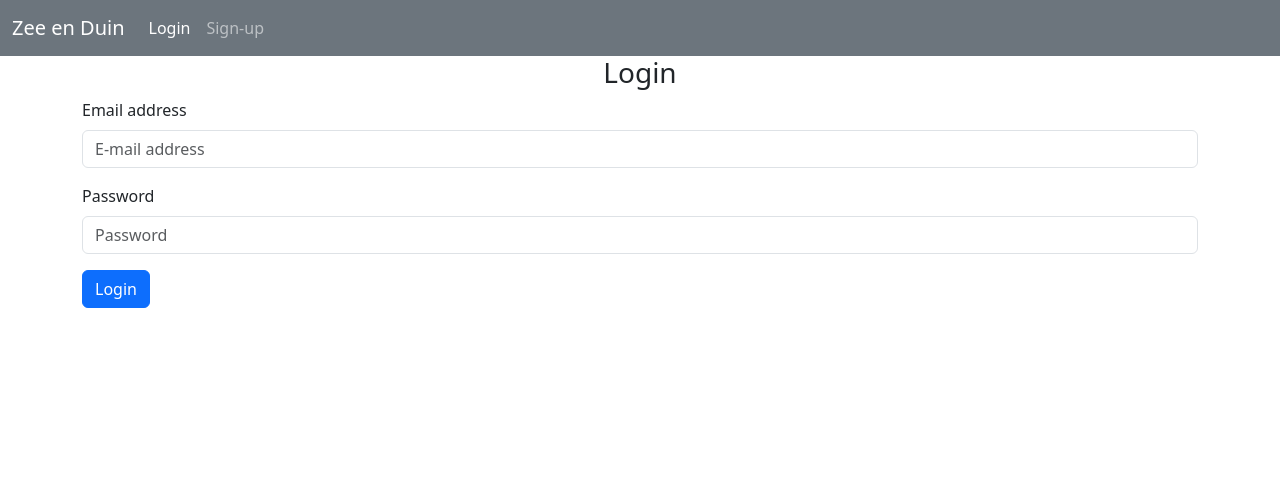
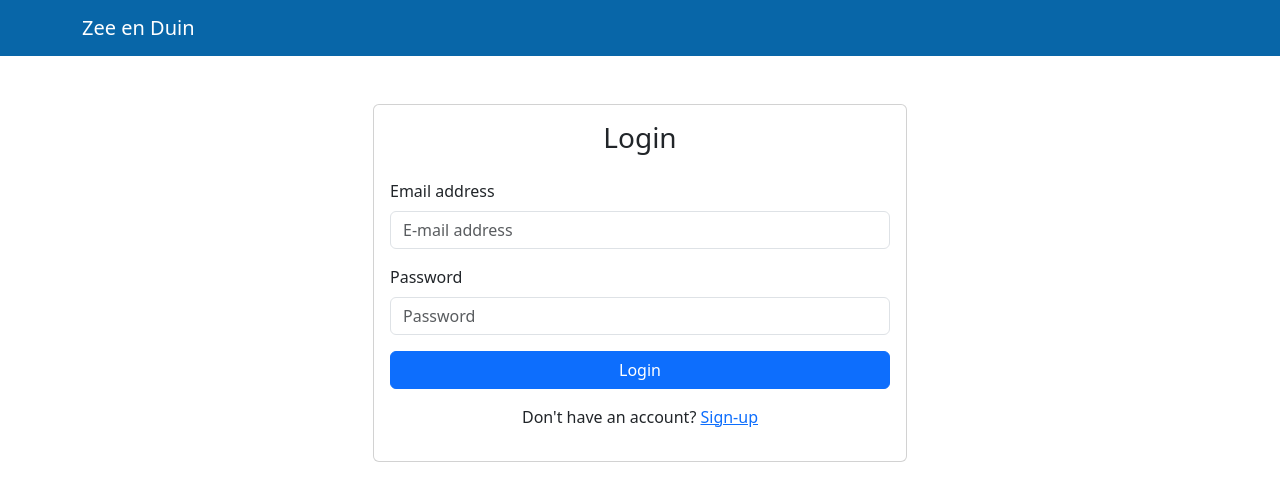
Before and after one commit to Reinder15/project_webtech, a Flask app: page /auth/login in a window 1280 px wide. Shown: the top 501 px of the page. Run offline with Flask 3, Linux system fonts and the light colour scheme.

Commit message:
Added a few things to make it prettier

```diff
--- a/website/templates/base.html
+++ b/website/templates/base.html
@@ -17,12 +17,14 @@
   />
   </head>
   <body>
-    <nav class="navbar navbar-expand-lg bg-secondary" data-bs-theme="dark">
-      <div class="container-fluid">
+    <nav class="navbar navbar-expand-lg navbar-dark" style="background-color: #0866a8;">
+      <div class="container">
+          <a class="navbar-brand" href="/">Zee en Duin</a>
+          <button class="navbar-toggler" type="button" data-bs-toggle="collapse" data-bs-target="#navbarNav" aria-controls="navbarNav" aria-expanded="false" aria-label="Toggle navigation">
+              <span class="navbar-toggler-icon"></span>
+          </button>
           <div class="collapse navbar-collapse" id="navbarNav">
-          <div class="collapse navbar-collapse" id="navbarTogglerDemo01">
-            <a class="navbar-brand" href="/">Zee en Duin</a>
-            <ul class="navbar-nav me-auto mb-2 mb-lg-0">
+              <ul class="navbar-nav ms-auto">
                   {% if user.is_authenticated %}
                       <li class="nav-item">
                           <a class="nav-link" id="home" href="/">Home</a>
@@ -33,23 +35,11 @@
                       <li class="nav-item">
                           <a class="nav-link" id="logout" href="{{ url_for('auth.logout') }}">Logout</a>
                       </li>
-            {% else %}
-            <li class="nav-item">
-              <a class="nav-link active" id="login" href="login">Login</a>
-            </li>
-
-            <li class="nav-item">
-              <a class="nav-link" id="sign-up" href="sign-up">Sign-up</a>
-            </li>
-
-
                   {% endif %}
-
               </ul>
           </div>
       </div>
   </nav>
-
     {% with messages = get_flashed_messages(with_categories=true) %}
     {% if messages %}
       {% for category, message in messages %}
--- a/website/templates/login.html
+++ b/website/templates/login.html
@@ -1,7 +1,19 @@
-{% extends "base.html" %} {% block title %}Login{% endblock %} {% block
-content%}
+{% extends "base.html" %} {% block title %}Login{% endblock %} {% block content
+%}
+<!DOCTYPE html>
+<html lang="en">
+  <head>
+    <meta charset="UTF-8" />
+    <meta name="viewport" content="width=device-width, initial-scale=1.0" />
+  </head>
+  <body>
+    <div class="container mt-5">
+      <div class="row justify-content-center">
+        <div class="col-md-6">
+          <div class="card">
+            <div class="card-body">
+              <h3 class="text-center mb-4">Login</h3>
               <form method="POST">
-  <h3 align="center">Login</h3>
                 <div class="mb-3">
                   <label for="email" class="form-label">Email address</label>
                   <input
@@ -10,6 +22,7 @@ content%}
                     id="email"
                     name="email"
                     placeholder="E-mail address"
+                    required
                   />
                 </div>
                 <div class="mb-3">
@@ -20,8 +33,22 @@ content%}
                     id="password"
                     name="password"
                     placeholder="Password"
+                    required
                   />
                 </div>
+                <div class="d-grid gap-2">
                   <button type="submit" class="btn btn-primary">Login</button>
+                </div>
               </form>
+              <p class="mt-3 text-center">
+                Don't have an account?
+                <a href="{{ url_for('auth.sign_up') }}">Sign-up</a>
+              </p>
+            </div>
+          </div>
+        </div>
+      </div>
+    </div>
+  </body>
   {% endblock %}
+</html>
```
Also changed, not shown: website/templates/booking.html (+17 -9 lines), website/templates/change_reservation.html (+22 -13 lines), website/templates/home.html (+29 -10 lines), website/templates/reservations.html (+24 -4 lines), website/templates/sign_up.html (+33 -3 lines), website/views.py (+4 -4 lines), instance/database.db. Lines whose indentation alone changed are shown as unchanged.
